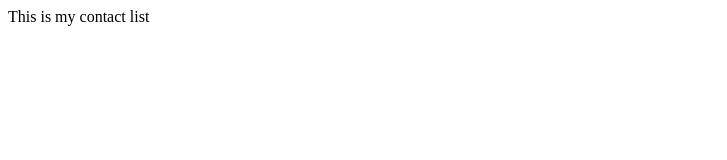
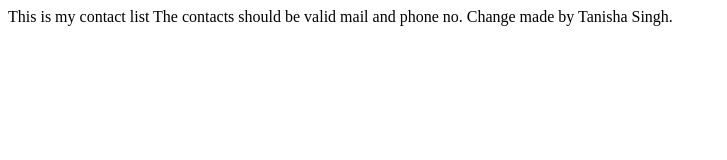
Before and after one commit to deveshsoni2000/fynd_academy, a plain HTML site: page contact.html in a window 1280 px wide. Shown: the whole page, without its empty margins (0-727 px from the left). Drawn offline with Linux system fonts and the light colour scheme.

Commit message:
contact file modified

```diff
--- a/contact.html
+++ b/contact.html
@@ -8,5 +8,7 @@
 </head>
 <body>
     This is my contact list
+    The contacts should be valid mail and phone no.
+    Change made by Tanisha Singh.
 </body>
 </html>
```
